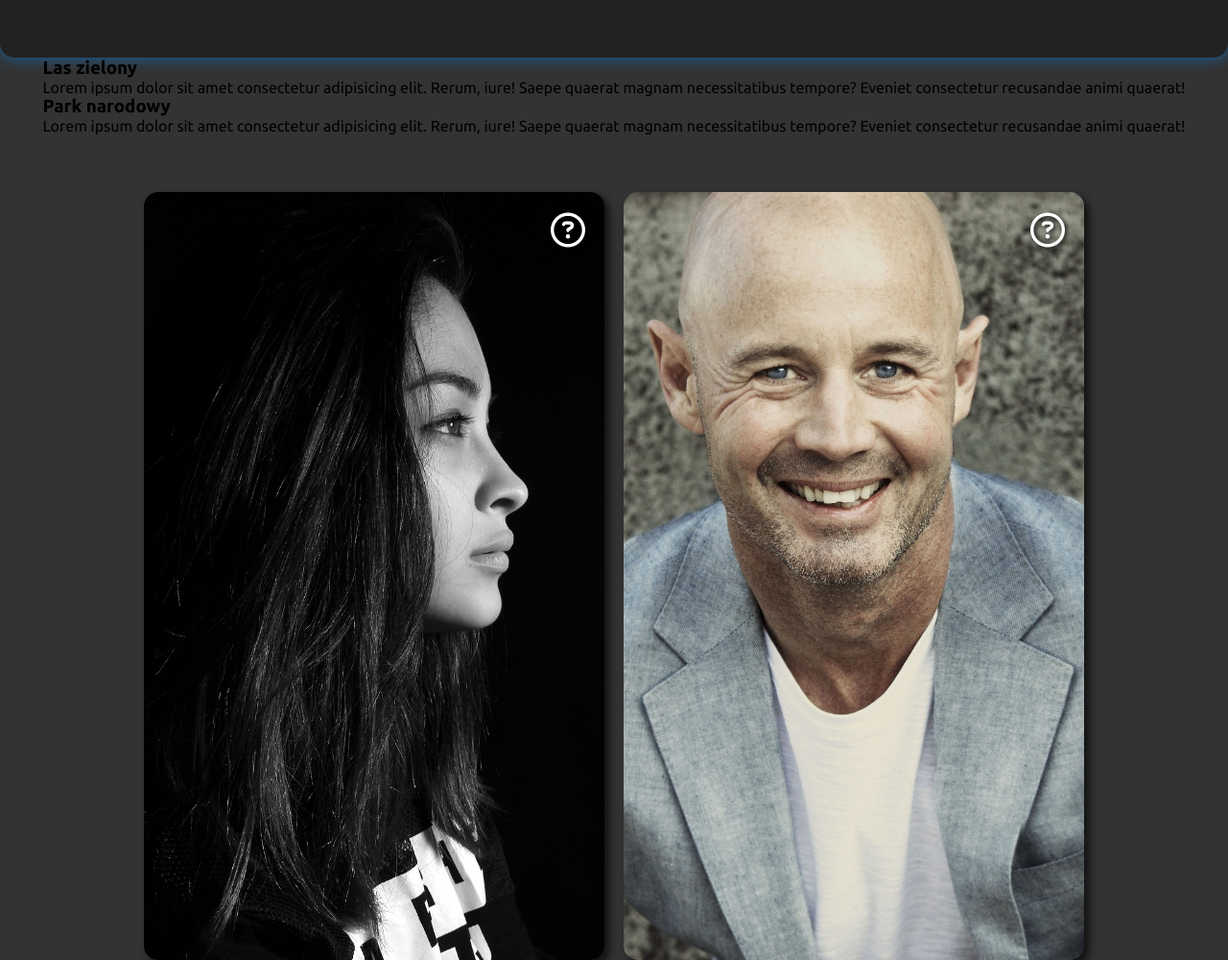
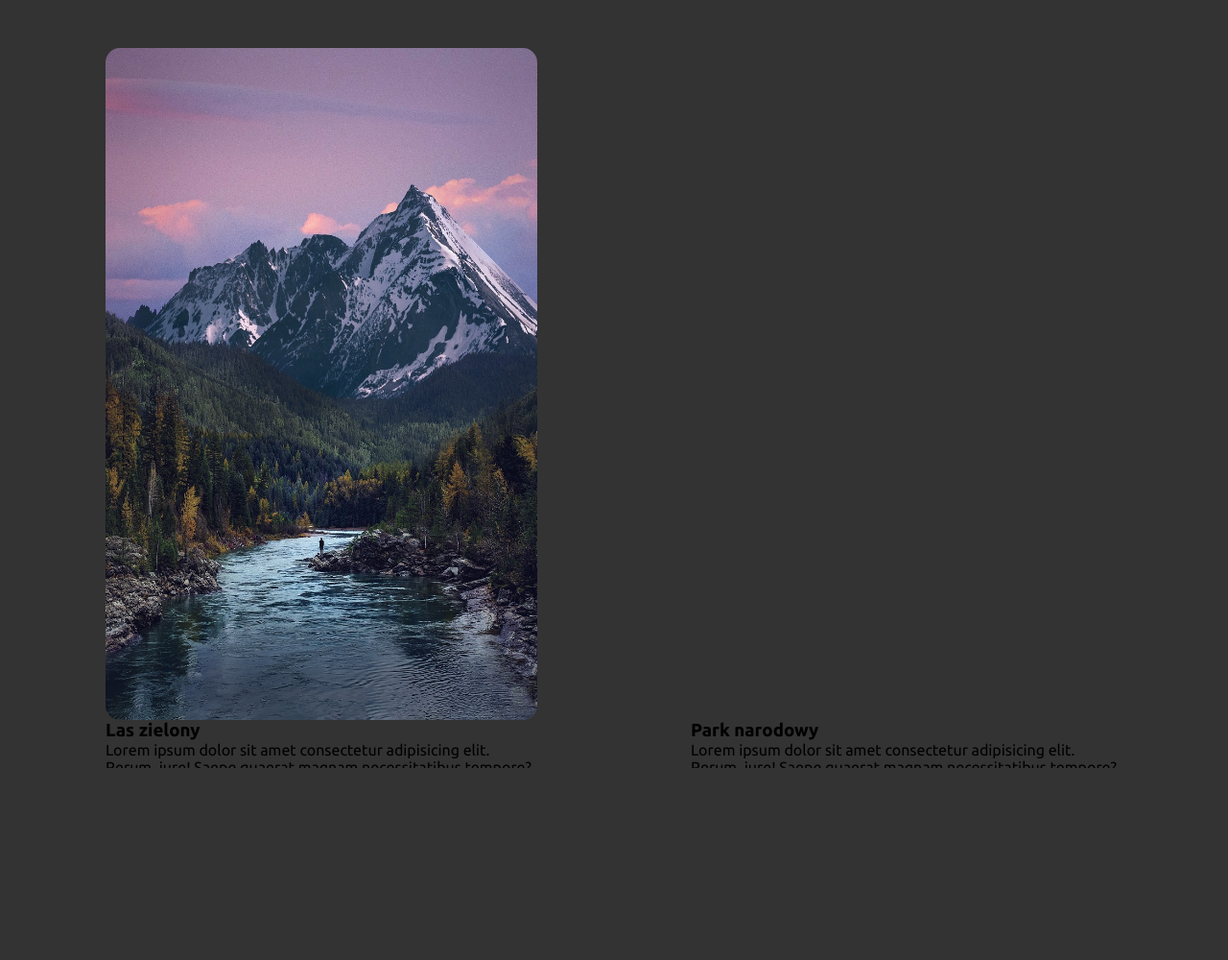
Before and after one commit to wojciech-progr/few-animated-elements, a plain HTML site: page index.html in a window 1280 px wide. Shown: the top 1000 px of the page at 96% size. After the commit the page ends 800 px from the top, so only its background shows below. Drawn offline with Linux system fonts and the light colour scheme.

Commit message:
Styling cards 2 project and temporary hiding other projects

```diff
--- a/css/main.css
+++ b/css/main.css
@@ -19,6 +19,7 @@ body {
 	border-radius: 15px;
 	background-color: #222;
 	box-shadow: 0 0 15px rgba(0, 140, 255, 0.6);
+	display: none;
 }
 
 .menu .link {
@@ -192,6 +193,7 @@ body {
 	display: flex;
 	width: 1000px;
 	margin-top: 50px;
+	display: none;
 }
 
 .cards .card {
@@ -257,3 +259,32 @@ body {
 	margin-bottom: 30px;
 	color: rgb(141, 138, 138);
 }
+
+.cards-2 {
+	display: flex;
+	justify-content: center;
+	align-items: center;
+	height: 100vh;
+	background-color: #333;
+	overflow: hidden;
+}
+
+.cards-2 .card {
+	position: relative;
+	margin: 20px 80px;
+	width: 450px;
+	height: 700px;
+}
+
+.cards-2 .img {
+	width: 100%;
+	height: 100%;
+	background-position: center;
+	background-size: cover;
+	border-radius: 15px;
+	transition: 0.8s;
+}
+
+.cards-2 .one {
+	background-image: url('../img/forest-2.jpg');
+}
```
Also changed, not shown: img/forest-1.jpg (added), img/forest-2.jpg (added), img/forest-3.jpg (added).
